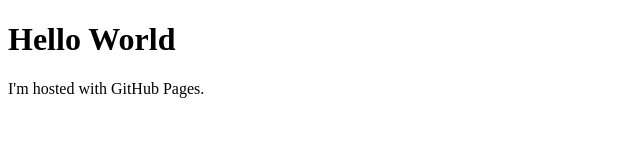
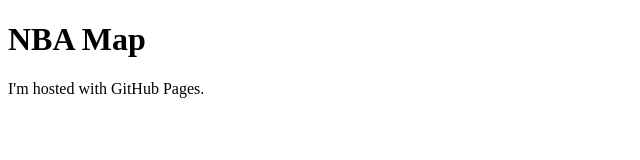
Before and after one commit to Smrtolet/NBA_Birthmap, a plain HTML site: page index.html in a window 1280 px wide. Shown: the whole page, without its empty margins (0-640 px from the left). Drawn offline with Linux system fonts and the light colour scheme.

Commit message:
Update index.html

```diff
--- a/index.html
+++ b/index.html
@@ -5,7 +5,7 @@
 
 
 <body>
-<h1>Hello World</h1>
+<h1>NBA Map</h1>
 <p>I'm hosted with GitHub Pages.</p>
 </body>
 </html>
```
